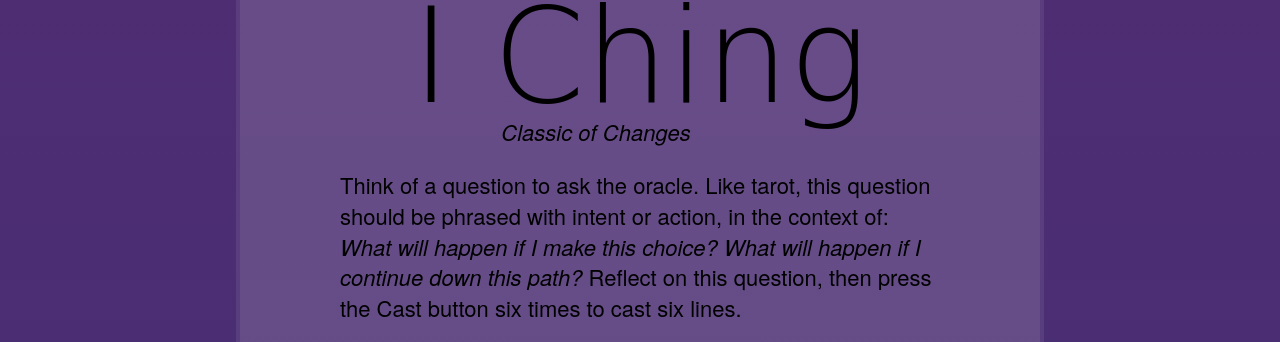
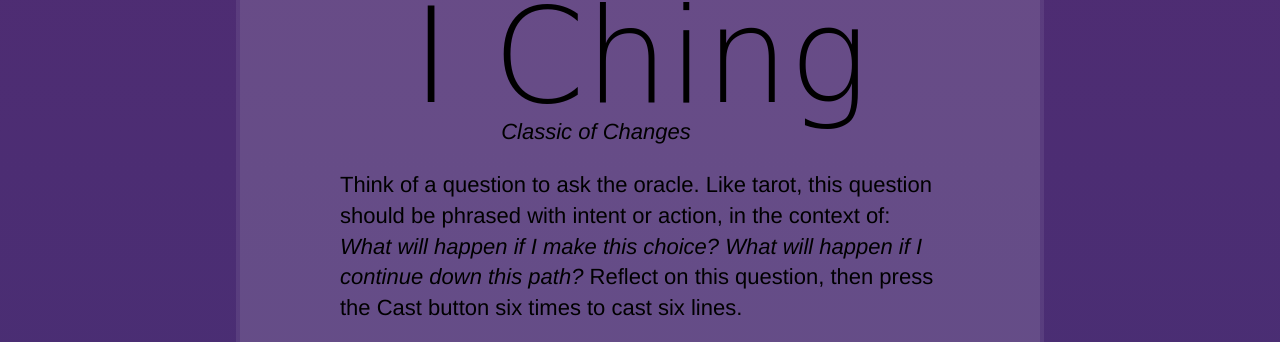
Before and after one commit to ablwr/i-ching, a plain HTML site: page index.html in a window 1280 px wide. Shown: the part 172-514 px from the top of the page. Drawn offline with Linux system fonts and the light colour scheme; a web font is replaced by a local one.

Commit message:
unifies font

```diff
--- a/css/css.css
+++ b/css/css.css
@@ -1,5 +1,5 @@
 body {
-  font-family: "Raleway", "HelveticaNeue", "Helvetica Neue", Helvetica, Arial, sans-serif;
+  font-family: Helvetica, Arial, sans-serif;
   font-size: 22px;
   line-height: 1.4;
 }
```
